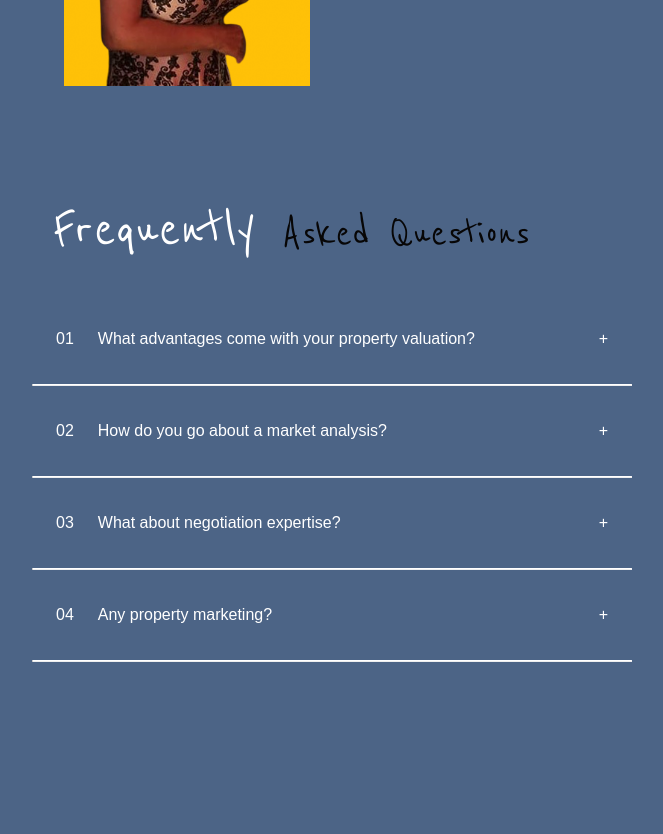
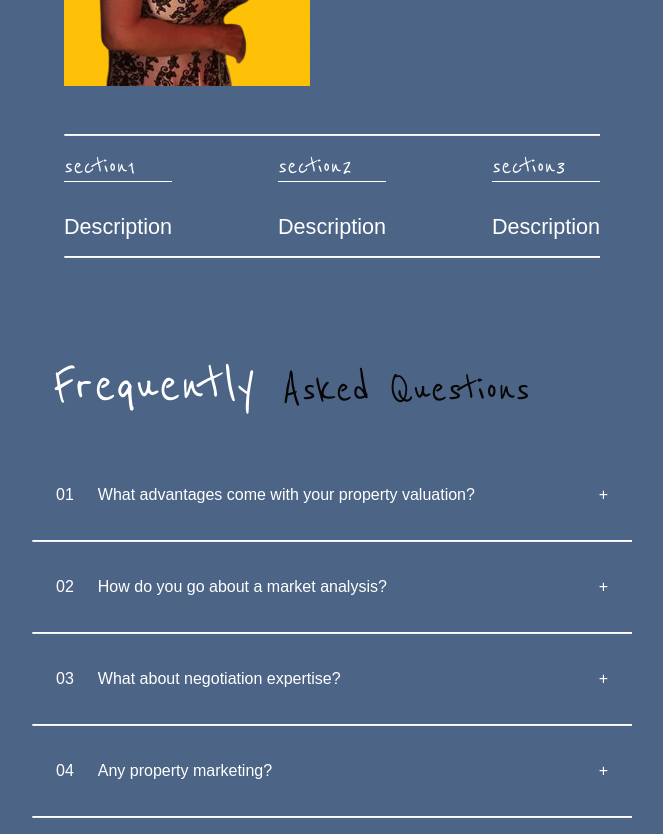
Before and after one commit to gtzjesus/FrancesGtz-frontend, a React (Vite) app: page / in a window 1280 px wide. Shown: the part 980-1814 px from the top of the page, without its empty margins (308-971 px from the left). Before the commit the page ends 1658 px from the top, so only its background shows below. Built offline with nearby package versions, Linux system fonts and the light colour scheme; no server answers; a web font is replaced by a local one.

Commit message:
Adding section component in about component

```diff
--- a/src/components/about/About.jsx
+++ b/src/components/about/About.jsx
@@ -23,11 +23,23 @@ const Title = styled.span`
   font-size: var(--font-xlarge);
 `;
 
+const SectionTitle = styled.span`
+  font-family: 'Reenie Beanie', cursive;
+  font-size: var(--font-small);
+  border-bottom: 1px solid var(--color-white);
+`;
+
 const Details = styled.div`
   display: flex;
   justify-content: center;
   gap: var(--gap-medium);
   padding: var(--padding-medium) 0;
+`;
+
+const SectionDetails = styled.div`
+  display: flex;
+  justify-content: space-between;
+  gap: var(--gap-small);
 `;
 
 const Realtor = styled.img`
@@ -36,6 +48,16 @@ const Realtor = styled.img`
 
 const Description = styled.span`
   font-size: var(--font-small);
+`;
+
+const SectionDescription = styled.span`
+  font-size: var(--font-xsmall);
+`;
+
+const Section = styled.div`
+  display: flex;
+  flex-direction: column;
+  gap: var(--gap-large);
 `;
 
 // ------------------------------
@@ -52,6 +74,22 @@ function About() {
           My mission is to match you with a home that complements you.
         </Description>
       </Details>
+      <hr />
+      <SectionDetails>
+        <Section>
+          <SectionTitle>section1</SectionTitle>
+          <SectionDescription>Description</SectionDescription>
+        </Section>
+        <Section>
+          <SectionTitle>section2</SectionTitle>
+          <SectionDescription>Description</SectionDescription>
+        </Section>
+        <Section>
+          <SectionTitle>section3</SectionTitle>
+          <SectionDescription>Description</SectionDescription>
+        </Section>
+      </SectionDetails>
+      <hr />
     </StyledAbout>
   );
 }
```
